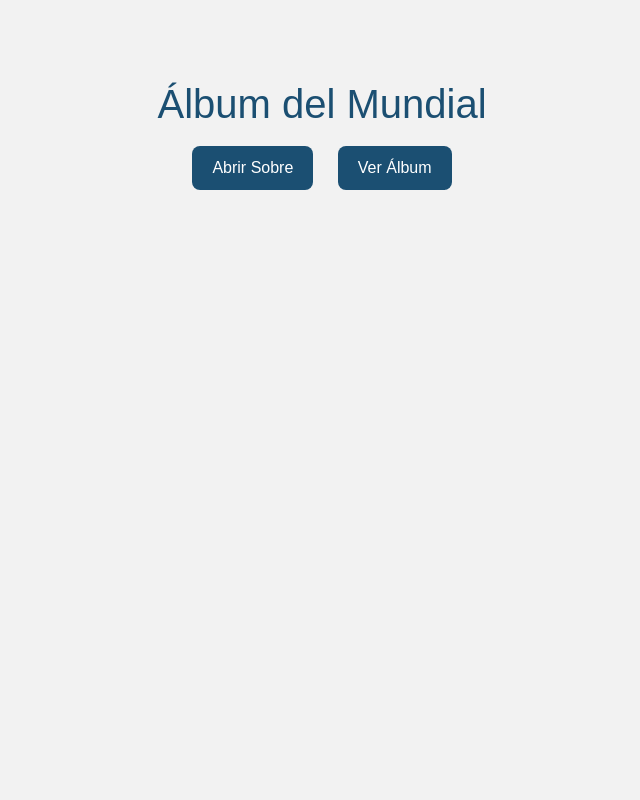
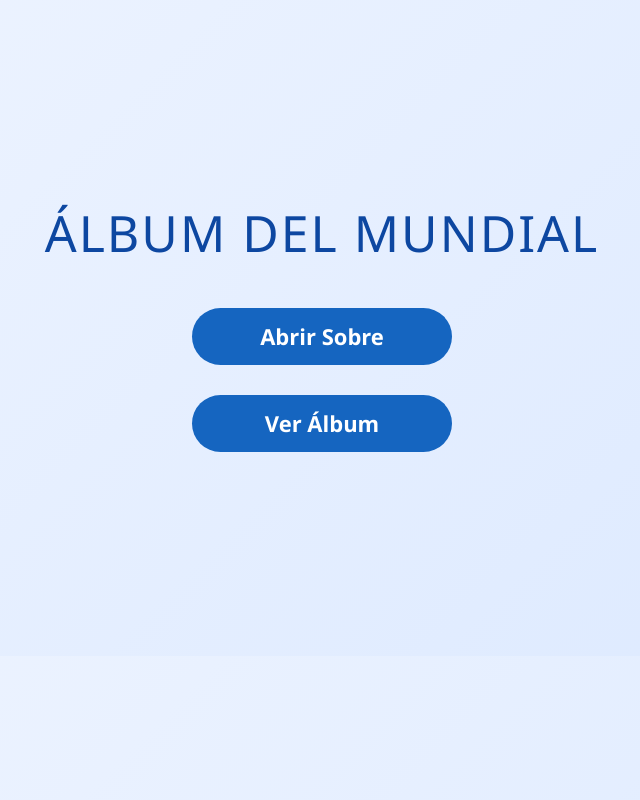
Before and after one commit to pedroaksarlian/TP04, an ASP.NET Core app: page / in a window 1280 px wide. Shown: the whole page, without its empty margins (318-958 px from the left). Run offline with ASP.NET Core 8, Linux system fonts and the light colour scheme; style sheets or scripts are compiled from the project's sources.

Commit message:
Realizamos bien el css y ordenamos por país

```diff
--- a/Controllers/HomeController.cs
+++ b/Controllers/HomeController.cs
@@ -28,6 +28,7 @@ public class HomeController : Controller
     public IActionResult Album()
     {
         ViewBag.Jugadores = BD.ObtenerJugadores();
+        ViewBag.Selecciones = BD.ObtenerSelecciones();
         return View(BD.ObtenerFiguritas());
     }
 
--- a/wwwroot/css/site.css
+++ b/wwwroot/css/site.css
@@ -1,61 +1,131 @@
 body{
     margin:0;
-    font-family:Arial, Helvetica, sans-serif;
-    background:#f2f2f2;
-    text-align:center;
-}
-
-.inicio{
-    margin-top:80px;
+    font-family:'Segoe UI', Tahoma, Geneva, Verdana, sans-serif;
+    background:linear-gradient(135deg,#eef4ff,#dce9ff);
 }
 
 h1{
-    color:#1b4f72;
+    text-align:center;
+    color:#0d47a1;
+    font-size:50px;
+    margin:30px 0;
+    letter-spacing:2px;
+    text-transform:uppercase;
+}
+
+h2{
+    width:95%;
+    margin:50px auto 20px auto;
+    padding:15px;
+    background:#0d47a1;
+    color:white;
+    border-radius:12px;
+    font-size:32px;
+    text-align:center;
+    box-shadow:0 5px 12px rgba(0,0,0,.25);
 }
 
 .contenedor{
+    width:100%;
     display:flex;
     justify-content:center;
-    flex-wrap:wrap;
     gap:20px;
-    margin:30px;
-}
-
-.tituloPais{
-    width:100%;
-    margin-top:30px;
-}
-
-.tituloPais h2{
-    border-bottom:2px solid #000;
-    padding-bottom:5px;
-    margin-left:20px;
+    flex-wrap:nowrap;
+    margin:40px auto;
 }
 
 .carta{
-    width:220px;
+    width:180px;
     background:white;
-    border:2px solid #ccc;
-    border-radius:10px;
+    border-radius:15px;
+    text-align:center;
+    box-shadow:0 5px 15px rgba(0,0,0,.2);
     padding:15px;
 }
 
+.carta:hover{
+    transform:translateY(-10px) scale(1.03);
+    border-color:#1565c0;
+    box-shadow:0 15px 30px rgba(0,0,0,.3);
+}
+
 .carta img{
-    width:180px;
-    height:220px;
+    width:100%;
+    height:270px;
     object-fit:cover;
+    background:white;
+}
+
+.carta h3{
+    margin:15px 10px 10px 10px;
+    color:#0d47a1;
+    font-size:24px;
+}
+
+.carta p{
+    margin:6px;
+    font-size:17px;
+    color:#444;
 }
 
 .boton{
     display:inline-block;
-    margin:10px;
-    padding:10px 20px;
-    background:#1b4f72;
+    margin-top:12px;
+    padding:12px 25px;
+    background:#1565c0;
     color:white;
     text-decoration:none;
-    border-radius:8px;
+    border-radius:30px;
+    font-weight:bold;
+    transition:.3s;
 }
 
 .boton:hover{
-    background:#21618c;
+    background:#0d47a1;
+    transform:scale(1.08);
 }
+
+.inicio{
+    display:flex;
+    flex-direction:column;
+    align-items:center;
+    justify-content:center;
+    height:80vh;
+}
+
+.inicio .boton{
+    margin:15px;
+    font-size:22px;
+    width:260px;
+    text-align:center;
+}
+
+.volver{
+    text-align:center;
+    margin:40px;
+}
+
+.pegada{
+    color:green;
+    font-weight:bold;
+    font-size:18px;
+}
+
+@media(max-width:800px){
+
+    .carta{
+        width:180px;
+    }
+
+    .carta img{
+        height:210px;
+    }
+
+    h1{
+        font-size:36px;
+    }
+
+    h2{
+        font-size:24px;
+    }
+}
```
Also changed, not shown: Models/BD.cs (+12 -1 lines), Views/Home/Album.cshtml (+17 -4 lines).
